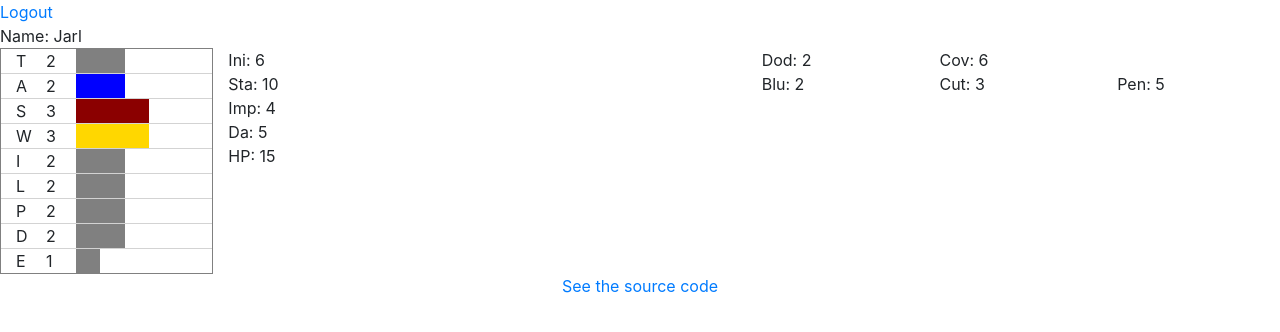
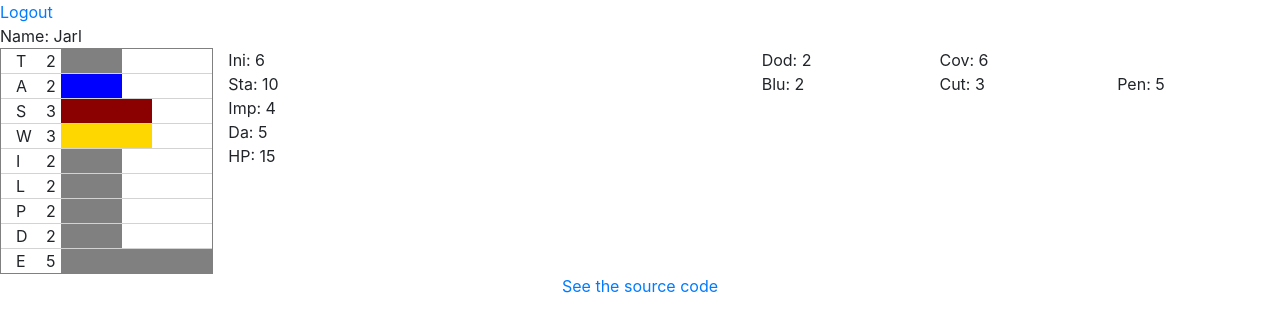
Before and after one commit to cfriaszapater/bs-character, a React (Create React App) app: page / in a window 1280 px wide. Both pictures are taken after typing "Sample", "Sample123" into the empty fields and a click on the button "Login". Shown: the top 332 px of the page. Built offline with nearby package versions, Linux system fonts and the light colour scheme.

Commit message:
remove padding in horizontal bar

```diff
--- a/src/components/character/horizontalPercentageBar.tsx
+++ b/src/components/character/horizontalPercentageBar.tsx
@@ -5,7 +5,7 @@ export default function HorizontalPercentageBar(props: {
   backgroundColor: string;
 }) {
   return (
-    <div className="col justify-content-start">
+    <div className="col" style={{ padding: 0 }}>
       <div
         style={{
           backgroundColor: props.backgroundColor,
--- a/src/store/character/characterActions.ts
+++ b/src/store/character/characterActions.ts
@@ -49,7 +49,7 @@ async function getCharacter(): Promise<Character> {
         L: 2,
         P: 2,
         D: 2,
-        E: 1
+        E: 5
       },
       equipment: {
         hand1: {
```
